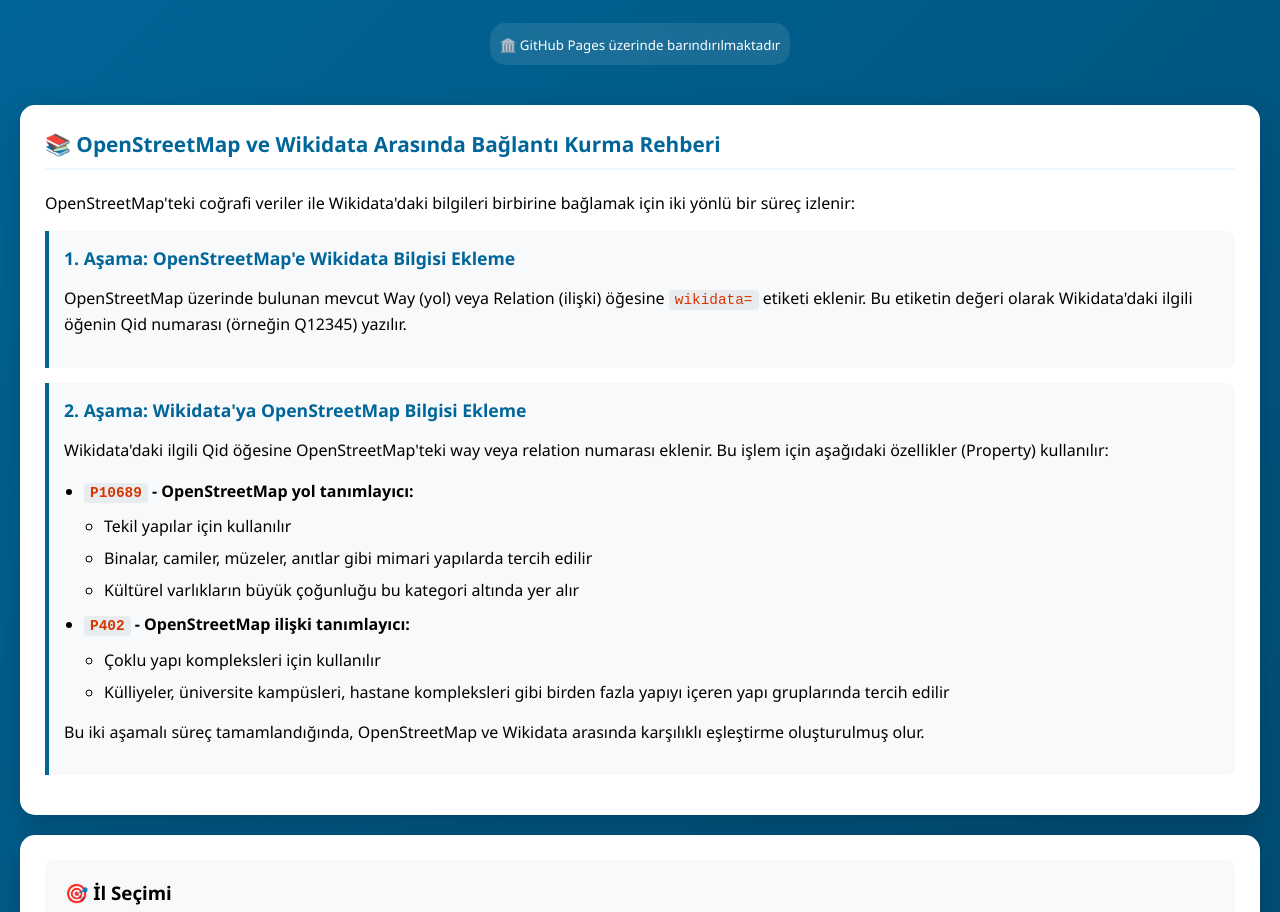
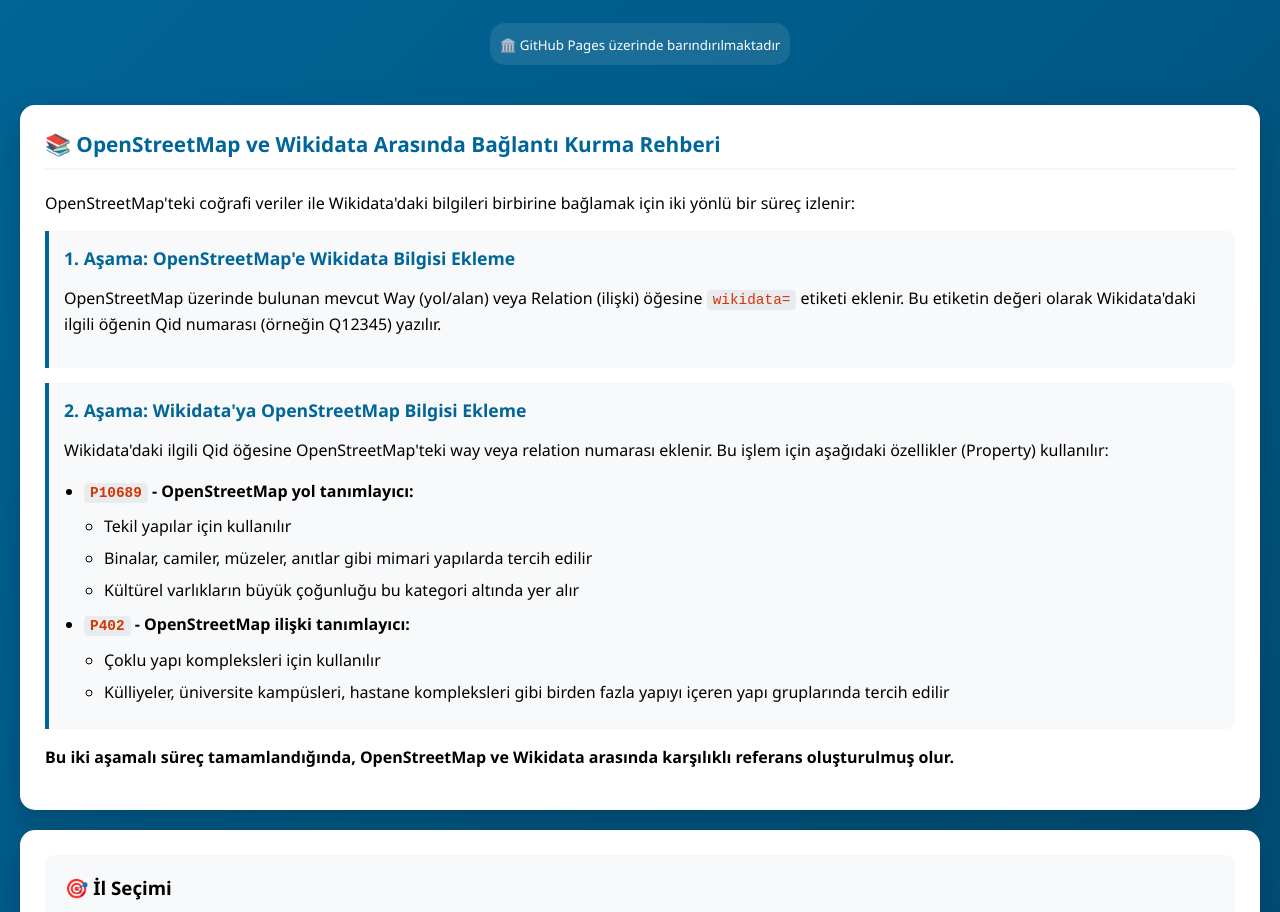
Before and after one commit to wikidatamap/wikidatamap.github.io, a plain HTML site: page index.html in a window 1280 px wide. Shown: the part 116-1028 px from the top of the page. Drawn offline with nearby package versions, Linux system fonts and the light colour scheme.

Commit message:
Update index.html

```diff
--- a/index.html
+++ b/index.html
@@ -312,7 +312,7 @@
 
             <div class="step">
                 <h4>1. Aşama: OpenStreetMap'e Wikidata Bilgisi Ekleme</h4>
-                <p>OpenStreetMap üzerinde bulunan mevcut Way (yol) veya Relation (ilişki) öğesine <span class="property-code">wikidata=</span> etiketi eklenir. Bu etiketin değeri olarak Wikidata'daki ilgili öğenin Qid numarası (örneğin Q12345) yazılır.</p>
+                <p>OpenStreetMap üzerinde bulunan mevcut Way (yol/alan) veya Relation (ilişki) öğesine <span class="property-code">wikidata=</span> etiketi eklenir. Bu etiketin değeri olarak Wikidata'daki ilgili öğenin Qid numarası (örneğin Q12345) yazılır.</p>
             </div>
 
             <div class="step">
@@ -333,8 +333,9 @@
                         </ul>
                     </li>
                 </ul>
-                <p>Bu iki aşamalı süreç tamamlandığında, OpenStreetMap ve Wikidata arasında karşılıklı eşleştirme oluşturulmuş olur.</p>
             </div>
+
+            <p><strong>Bu iki aşamalı süreç tamamlandığında, OpenStreetMap ve Wikidata arasında karşılıklı referans oluşturulmuş olur.</strong></p>
         </div>
 
         <div class="controls">
```
